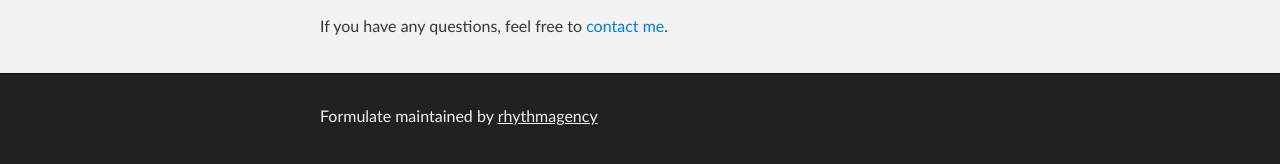
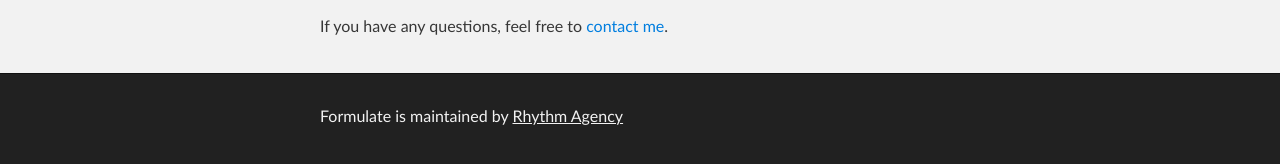
Before and after one commit to rhythmagency/formulate, a Jekyll site: the page built from index.md, in a window 1280 px wide. Shown: the part 451-615 px from the top of the page. Built offline with Jekyll 4.4.1, drawn with Linux system fonts in a browser that asks for light colours.

Commit message:
Updated some footer copy.

```diff
--- a/_includes/footer.html
+++ b/_includes/footer.html
@@ -1,5 +1,5 @@
 <div id="footer_wrap" class="outer">
     <footer class="inner">
-      <p class="copyright">Formulate maintained by <a href="https://github.com/rhythmagency">rhythmagency</a></p>
+      <p class="copyright">Formulate is maintained by <a href="http://rhythmagency.com/">Rhythm Agency</a></p>
     </footer>
 </div>
```
